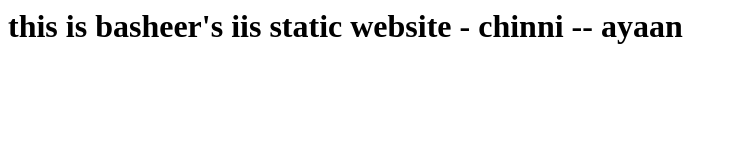
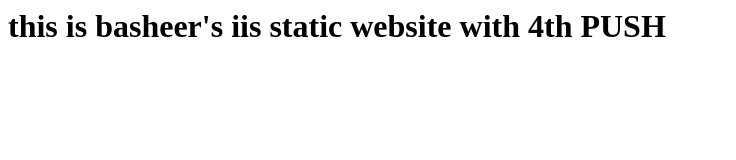
Before and after one commit to Shaikbashe/iisrepo, a plain HTML site: page index.html in a window 1280 px wide. Shown: the whole page, without its empty margins (0-736 px from the left). Drawn offline with Linux system fonts and the light colour scheme.

Commit message:
4th commit

```diff
--- a/index.html
+++ b/index.html
@@ -1 +1 @@
-<h1>this is basheer's iis static website - chinni -- ayaan</h1>
+<h1>this is basheer's iis static website with 4th PUSH</h1>
```
